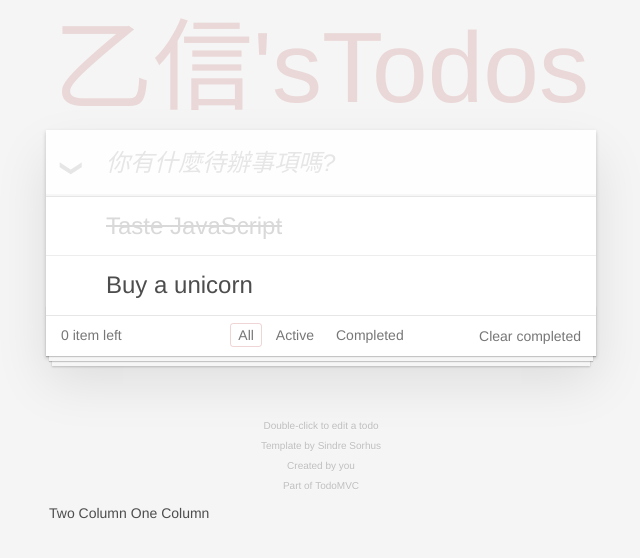
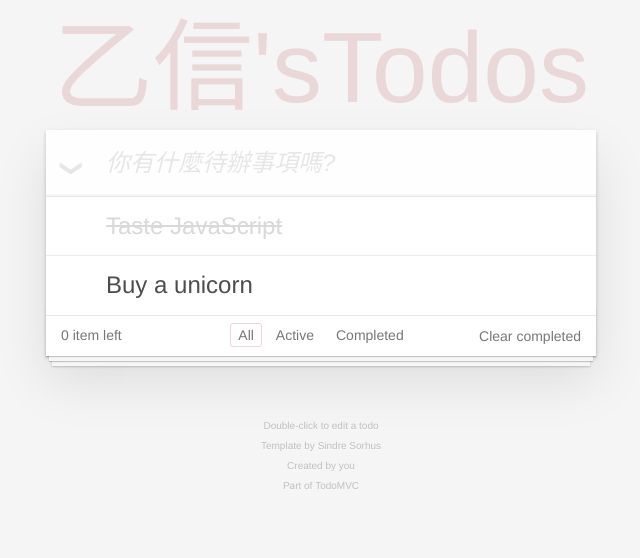
Before and after one commit to colagames/ngTodoMVCSample, an Angular app: page / in a window 1280 px wide. Shown: the top 558 px of the page, without its empty margins (319-959 px from the left). Built offline with nearby package versions, Linux system fonts and the light colour scheme.

Commit message:
刪除掉剛剛的兩個進階練習

```diff
--- a/src/app/app.component.html
+++ b/src/app/app.component.html
@@ -60,11 +60,3 @@
   <p>Created by <a href="http://todomvc.com">you</a></p>
   <p>Part of <a href="http://todomvc.com">TodoMVC</a></p>
 </footer>
-
-
-<table>
-  <tr>
-    <td [colSpan]="colspan" [attr.data-myhint]="inputHint">Two Column</td>
-    <td>One Column</td>
-  </tr>
-</table>
```
